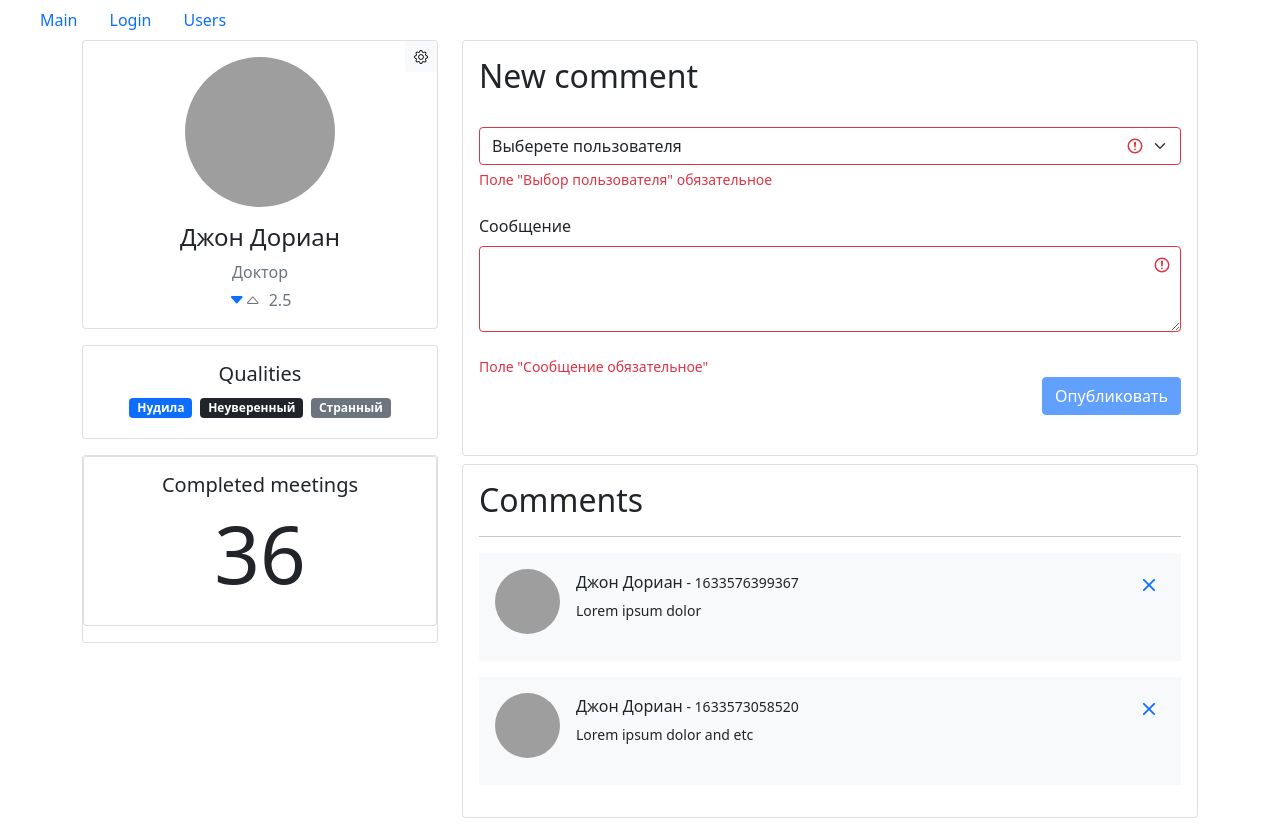
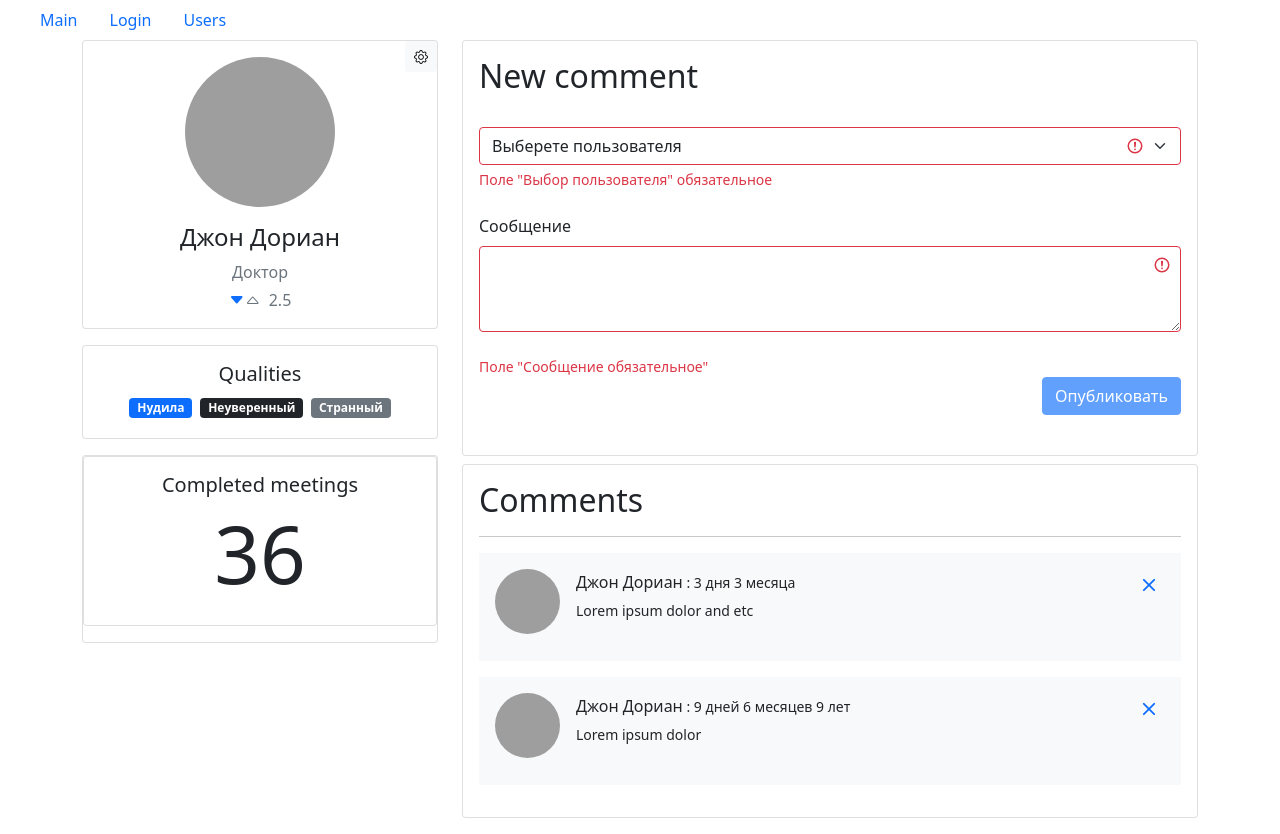
Before and after one commit to Semapa/Fast-company, a React (Create React App) app: page /users/67rdca3eeb7f6fgeed471815 in a window 1280 px wide. Built offline with nearby package versions, Linux system fonts and the light colour scheme; grey boxes are pictures that could not be loaded.

Commit message:
Реализовал страницк юзера

```diff
--- a/src/api/fake.api/comments.api.js
+++ b/src/api/fake.api/comments.api.js
@@ -4,7 +4,8 @@ const comments = [
     userId: '67rdca3eeb7f6fgeed471815',
     pageId: '67rdca3eeb7f6fgeed471815',
     content: 'Lorem ipsum dolor',
-    created_at: '1633576399367'
+    // created_at: '1633576399367'
+    created_at: '1335763993677'
   },
   {
     _id: '67rdca3eeb7f6fgdasd',
--- a/src/components/common/form/textArea.jsx
+++ b/src/components/common/form/textArea.jsx
@@ -2,9 +2,7 @@ import React from 'react'
 import PropTypes from 'prop-types'
 
 const TextArea = ({ name, onChange, label, rowCount = '5', error, value }) => {
-  console.log(name)
   const handleChange = ({ target }) => {
-    console.log('target', target)
     onChange({ name: target.name, value: target.value })
   }
 
--- a/src/components/page/userPage/comment.jsx
+++ b/src/components/page/userPage/comment.jsx
@@ -2,7 +2,12 @@ import React from 'react'
 import PropTypes from 'prop-types'
 import Avatar from '../../common/avatar'
 
-const Comment = ({ comments, getNameUser, getTimeComment, onClick }) => {
+const Comment = ({
+  comments,
+  getNameUser,
+  getTimeComment,
+  handleDeleteComment
+}) => {
   return (
     <>
       {comments.map((comment) => (
@@ -17,14 +22,12 @@ const Comment = ({ comments, getNameUser, getTimeComment, onClick }) => {
                       <p className="mb-1">
                         {getNameUser(comment.userId)}
                         <span className="small">
-                          &nbsp;-&nbsp;
+                          &nbsp;:&nbsp;
                           {getTimeComment(comment.created_at)}
                         </span>
                       </p>
                       <button
-                        onClick={() => {
-                          onClick
-                        }}
+                        onClick={() => handleDeleteComment(comment._id)}
                         className="btn btn-sm text-primary d-flex align-items-center"
                       >
                         <i className="bi bi-x-lg"></i>
@@ -46,7 +49,7 @@ Comment.propTypes = {
   comments: PropTypes.array.isRequired,
   getNameUser: PropTypes.func.isRequired,
   getTimeComment: PropTypes.func.isRequired,
-  onClick: PropTypes.func.isRequired
+  handleDeleteComment: PropTypes.func.isRequired
 }
 
 export default Comment
--- a/src/components/page/userPage/newComment.jsx
+++ b/src/components/page/userPage/newComment.jsx
@@ -3,7 +3,14 @@ import PropTypes from 'prop-types'
 import SelectField from '../../common/form/selectField'
 import TextArea from '../../common/form/textArea'
 
-function NewComment({ users, data, errors, isValid, onChange, onClick }) {
+function NewComment({
+  users,
+  data,
+  errors,
+  isValid,
+  handleChange,
+  handlePublic
+}) {
   return (
     <div className="card mb-2">
       <div className="card-body">
@@ -13,7 +20,7 @@ function NewComment({ users, data, errors, isValid, onChange, onClick }) {
             <SelectField
               defaultOption="Выберете пользователя"
               options={users}
-              onChange={onChange}
+              onChange={handleChange}
               value={data.newCommentUser}
               name="newCommentUser"
               error={errors.newCommentUser}
@@ -22,7 +29,7 @@ function NewComment({ users, data, errors, isValid, onChange, onClick }) {
           <div className="mb-4">
             <TextArea
               name="newCommentMessage"
-              onChange={onChange}
+              onChange={handleChange}
               label="Сообщение"
               rowCount="3"
               value={data.newCommentMessage}
@@ -31,7 +38,7 @@ function NewComment({ users, data, errors, isValid, onChange, onClick }) {
             <div className="text-end">
               <button
                 className="btn btn-primary"
-                onClick={onClick}
+                onClick={handlePublic}
                 disabled={!isValid}
               >
                 Опубликовать
@@ -49,7 +56,7 @@ NewComment.propTypes = {
   data: PropTypes.object.isRequired,
   errors: PropTypes.object.isRequired,
   isValid: PropTypes.bool.isRequired,
-  onChange: PropTypes.func,
-  onClick: PropTypes.func
+  handleChange: PropTypes.func,
+  handlePublic: PropTypes.func
 }
 export default NewComment
--- a/src/components/page/userPage/userPage.jsx
+++ b/src/components/page/userPage/userPage.jsx
@@ -8,6 +8,8 @@ import UserQualities from './userQualities'
 import UserComplitedMeetings from './userComplitedMeetings'
 import NewComment from './newComment'
 import Comment from './comment'
+import { getTimeComment } from '../../../utils/getTimeComment'
+import _ from 'lodash'
 
 const User = () => {
   // деструкторизация входящих пропсов через хук
@@ -37,10 +39,14 @@ const User = () => {
     }
   }
 
+  function sortComments(data) {
+    return _.orderBy(data, 'created_at', 'desc')
+  }
+
   useEffect(() => {
     api.comments.fetchCommentsForUser(userId).then((data) => {
-      setComments(data)
-    })
+      setComments(sortComments(data))
+    }, [])
 
     api.users.getById(userId).then((data) => {
       setUser(data)
@@ -51,10 +57,6 @@ const User = () => {
       setIsLoading(false)
     })
   }, [])
-
-  // useEffect(() => {
-  //   console.log('data ', data)
-  // }, [data])
 
   useEffect(() => {
     validate()
@@ -71,10 +73,9 @@ const User = () => {
   }
 
   const handleDeleteComment = (id) => {
-    console.log('handleDeleteComment', id)
     api.comments.remove(id)
     api.comments.fetchCommentsForUser(userId).then((data) => {
-      setComments(data)
+      setComments(sortComments(data))
     })
   }
 
@@ -90,8 +91,9 @@ const User = () => {
     }
     api.comments.add(newComment)
     api.comments.fetchCommentsForUser(userId).then((data) => {
-      setComments(data)
+      setComments(sortComments(data))
     })
+    // очищаем форму
     setData((prevState) => ({
       ...prevState,
       newCommentUser: '',
@@ -101,10 +103,6 @@ const User = () => {
 
   const getNameUser = (id) => {
     return users.find((user) => user._id === id).name
-  }
-  const getTimeComment = (createTime) => {
-    console.log('create comment time', createTime)
-    return createTime
   }
 
   const renderUsers = () => {
@@ -126,8 +124,8 @@ const User = () => {
                 data={data}
                 errors={errors}
                 isValid={isValid}
-                onChange={handleChange}
-                onClick={handlePublic}
+                handleChange={handleChange}
+                handlePublic={handlePublic}
               />
 
               {comments.length !== 0 && (
@@ -135,51 +133,12 @@ const User = () => {
                   <div className="card-body">
                     <h2>Comments</h2>
                     <hr />
-
                     <Comment
                       comments={comments}
                       getNameUser={getNameUser}
                       getTimeComment={getTimeComment}
-                      onClick={() => handleDeleteComment}
+                      handleDeleteComment={handleDeleteComment}
                     />
-                    {/* {comments.map((comment) => (
-                      <div
-                        key={comment._id}
-                        className="bg-light card-body mb-3"
-                      >
-                        <div className="row">
-                          <div className="col">
-                            <div className="d-flex flex-start">
-                              <Avatar classes="rounded-circle shadow-1-strong me-3" />
-                              <div className="flex-grow-1 flex-shrink-1">
-                                <div className="mb-4">
-                                  <div className="d-flex justify-content-between align-items-center">
-                                    <p className="mb-1">
-                                      {getNameUser(comment.userId)}
-                                      <span className="small">
-                                        &nbsp;-&nbsp;
-                                        {getTimeComment(comment.created_at)}
-                                      </span>
-                                    </p>
-                                    <button
-                                      onClick={() => {
-                                        handleDeleteComment(comment._id)
-                                      }}
-                                      className="btn btn-sm text-primary d-flex align-items-center"
-                                    >
-                                      <i className="bi bi-x-lg"></i>
-                                    </button>
-                                  </div>
-                                  <p className="small mb-0">
-                                    {comment.content}
-                                  </p>
-                                </div>
-                              </div>
-                            </div>
-                          </div>
-                        </div>
-                      </div>
-                    ))} */}
                   </div>
                 </div>
               )}
--- /dev/null
+++ b/src/utils/getTimeComment.js
@@ -0,0 +1,87 @@
+export function getTimeComment(createTime) {
+  let delta = Date.now() - Number(createTime)
+
+  const deltaDays = Math.floor(delta / 1000 / 60 / 60 / 24)
+  delta -= deltaDays * 1000 * 60 * 60 * 24
+
+  const deltaHours = Math.floor(delta / 1000 / 60 / 60)
+  delta -= deltaHours * 1000 * 60 * 60
+
+  const deltaMinutes = Math.floor(delta / 1000 / 60)
+  delta -= deltaMinutes * 1000 * 60
+
+  const deltaSeconds = Math.floor(delta / 1000)
+
+  const deltaMonth = Math.floor(deltaDays / 31)
+  const deltaYear = Math.floor(deltaMonth / 12)
+
+  let min, str
+
+  if (deltaSeconds <= 60) {
+    str = `1 минута назад`
+  }
+
+  if (deltaMinutes) {
+    if (deltaMinutes <= 5) {
+      min = 5
+    } else if (deltaMinutes <= 10) {
+      min = 10
+    } else if (deltaMinutes <= 30) {
+      min = 30
+    } else {
+      min = deltaMinutes
+    }
+    str = `${min} минут назад`
+  }
+
+  if (deltaHours) {
+    str = `${deltaHours} ${getEndingOfWord(deltaHours, [
+      'час',
+      'часа',
+      'часов'
+    ])} ${min} минут`
+  }
+  if (deltaDays) {
+    str = `${deltaDays} дней `
+  }
+  if (deltaMonth) {
+    str = `${deltaDays - deltaMonth * 31} ${getEndingOfWord(
+      deltaDays - deltaMonth * 31,
+      ['день', 'дня', 'дней']
+    )} ${deltaMonth} ${getEndingOfWord(deltaMonth, [
+      'месяц',
+      'месяца',
+      'месяцев'
+    ])} `
+  }
+
+  if (deltaYear) {
+    str = `${deltaDays - deltaMonth * 31} ${getEndingOfWord(
+      deltaDays - deltaMonth * 31,
+      ['день', 'дня', 'дней']
+    )} ${deltaMonth - deltaYear * 12} ${getEndingOfWord(
+      deltaMonth - deltaYear * 12,
+      ['месяц', 'месяца', 'месяцев']
+    )} ${deltaYear} ${getEndingOfWord(deltaYear, ['год', 'года', 'лет'])}`
+  }
+
+  //   console.log(
+  //     `deltaDays:${deltaDays} deltaHours:${deltaHours} deltaMinutes:${deltaMinutes} deltaSeconds:${deltaSeconds}`
+  //   )
+  return str
+}
+
+function getEndingOfWord(num, textArray) {
+  num = Math.abs(num) % 100
+  const n1 = num % 10
+  if (num > 10 && num < 20) {
+    return textArray[2]
+  }
+  if (n1 > 1 && n1 < 5) {
+    return textArray[1]
+  }
+  if (n1 === 1) {
+    return textArray[0]
+  }
+  return textArray[2]
+}
```
